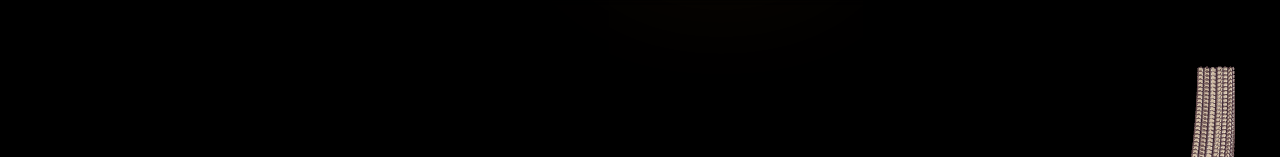
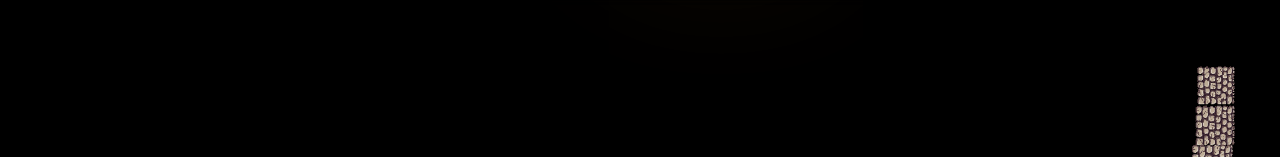
Before and after one commit to C0deCat/portfolio-page, a React (Vite) app: page / in a window 1280 px wide. Shown: the part 795-952 px from the top of the page. Built offline with nearby package versions, Linux system fonts and the light colour scheme; a web font is replaced by a local one.

Commit message:
Refine cobblestone tiling alignment and rotation

```diff
--- a/src/sections/Expertise.tsx
+++ b/src/sections/Expertise.tsx
@@ -231,6 +231,12 @@
     const control = { x: 0, y: y * 1 };
     const end = { x: -x, y };
 
+    const normalizeAngle = (angle: number) => {
+      const twoPi = Math.PI * 2;
+      const wrapped = ((angle % twoPi) + twoPi) % twoPi;
+      return wrapped > Math.PI ? wrapped - twoPi : wrapped;
+    };
+
     const getPoint = (t: number) => {
       const oneMinusT = 1 - t;
       const tSquared = t * t;
@@ -308,18 +314,49 @@
     const endScale = 1.35;
 
     const tiles = [];
-    for (let distance = 0; distance <= totalLength; distance += tileStep) {
+    let distance = 0;
+    let accumulatedAngleDelta = 0;
+
+    const firstTangent = getTangent(0);
+    let currentRotation = Math.round(Math.atan2(firstTangent.y, firstTangent.x) / angleStep) * angleStep;
+
+    while (distance <= totalLength) {
       const t = distanceToT(distance);
       const tangent = getTangent(t);
-      const angle = Math.atan2(tangent.y, tangent.x);
-      const quantizedAngle = Math.round(angle / angleStep) * angleStep;
+      const desiredAngle = Math.atan2(tangent.y, tangent.x);
+      const delta = normalizeAngle(desiredAngle - currentRotation);
+      accumulatedAngleDelta += delta;
+
+      let rotationChanged = false;
+      if (Math.abs(accumulatedAngleDelta) >= angleStep) {
+        const steps = Math.trunc(Math.abs(accumulatedAngleDelta) / angleStep);
+        const appliedDelta = Math.sign(accumulatedAngleDelta) * angleStep * steps;
+        currentRotation = normalizeAngle(currentRotation + appliedDelta);
+        accumulatedAngleDelta -= appliedDelta;
+        rotationChanged = true;
+      }
+
       const scale = startScale + (endScale - startScale) * t;
+      const nominalLength = tileSize * scale;
+      let tileLength =
+        Math.max(tileStep, Math.round(nominalLength / tileStep) * tileStep);
+
+      const remaining = totalLength - distance;
+      if (tileLength > remaining && remaining > 0) {
+        tileLength = Math.max(tileStep, Math.round(remaining / tileStep) * tileStep);
+      }
+
+      if (rotationChanged) {
+        tileLength = Math.max(tileStep, tileLength - tileStep);
+      }
 
       tiles.push({
-        offsetDistance: Math.round(distance / tileStep) * tileStep,
-        rotation: quantizedAngle * (180 / Math.PI),
+        offsetDistance: distance,
+        rotation: currentRotation * (180 / Math.PI),
         scale,
       });
+
+      distance += tileLength;
     }
 
     return tiles;
```
